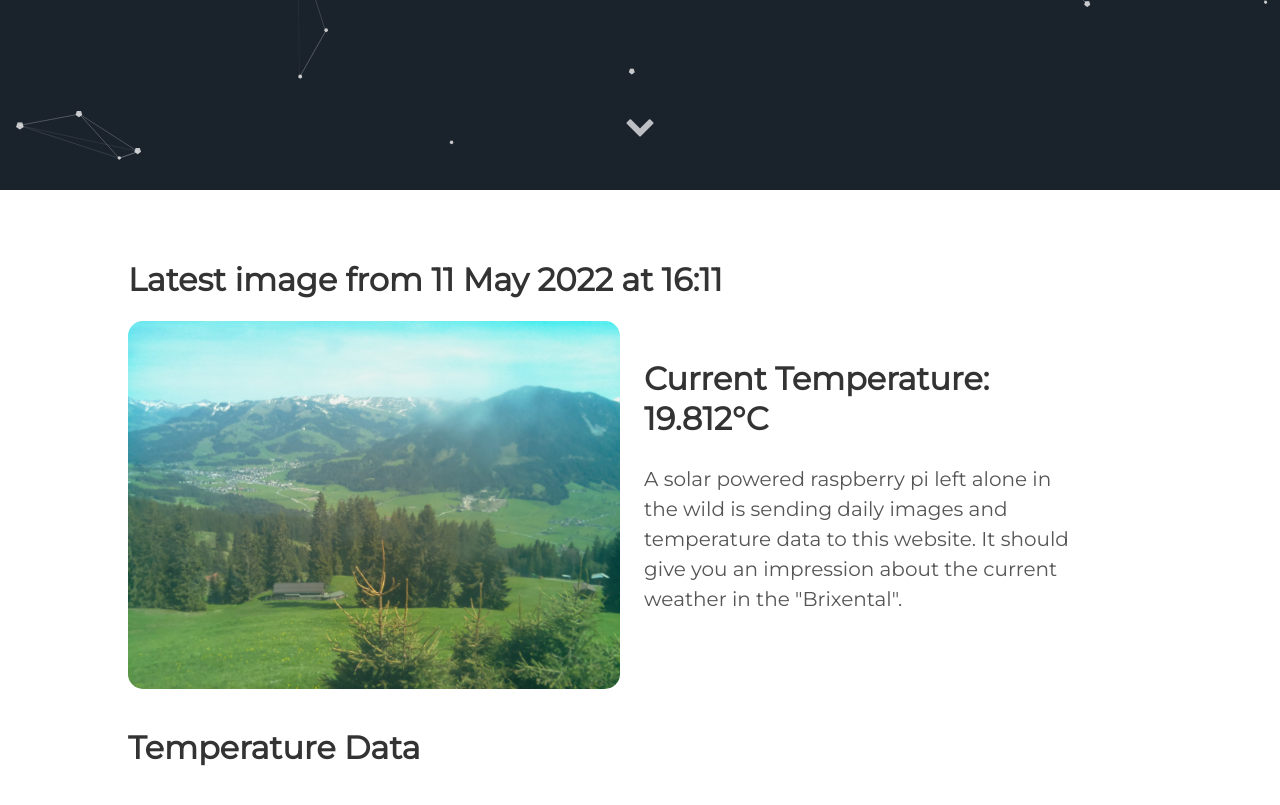
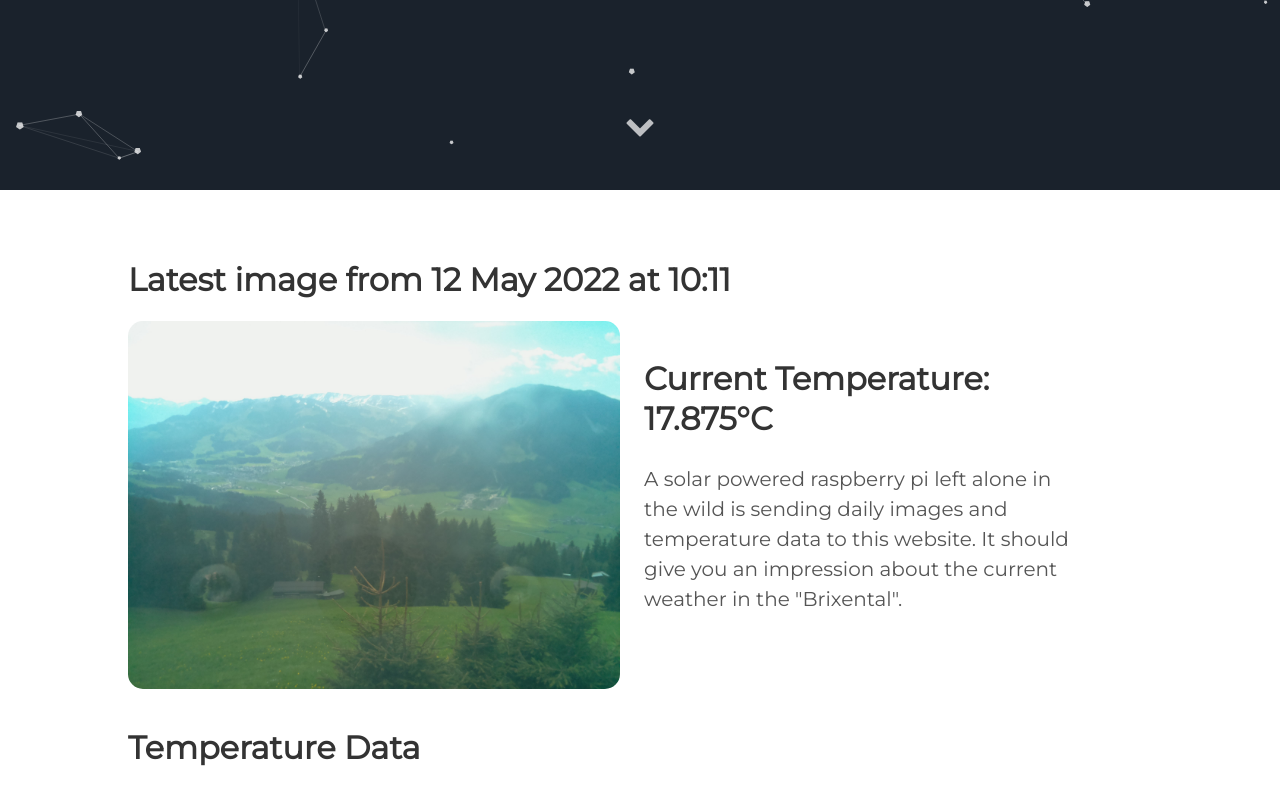
Before and after one commit to vektorious/vektorious.github.io, a Jekyll site: the page built from resources/huette.md, in a window 1280 px wide and 900 px high, scrolled down 710 px. Shown: the top 805 px of the window. Built offline with Jekyll 4.4.1, drawn with Linux system fonts in a browser that asks for light colours.

Commit message:
I'm a bot beep boop

```diff
--- a/resources/huette.md
+++ b/resources/huette.md
@@ -6,13 +6,13 @@ image: '/assets/img/'
 description: 'Live image from the Austrian alps'
 twitter_text: ' '
 ---
-## Latest image from 11 May 2022 at 16:11
+## Latest image from 12 May 2022 at 10:11
 <div class="huette">
   <div class="huette-image">
     <img src="{{ "/assets/img/huette.jpg" | prepend: site.baseurl }}">
   </div>
   <div class="huette-text">
-        <h2>Current Temperature: 19.812°C</h2>
+        <h2>Current Temperature: 17.875°C</h2>
         <p>A solar powered raspberry pi left alone in the wild is sending daily images and temperature data to this website. It should give you an impression about the current weather in the "Brixental".</p>
 
   </div>
```
Also changed, not shown: rpi-script/2022-05-12_100935.txt (renamed from rpi-script/2022-05-11_160936.txt, +5 -5 lines), rpi-script/huette.md (+2 -2 lines), assets/img/huette.jpg, assets/img/temp_plot.png, rpi-script/temp_plot.png, 1 other file.
